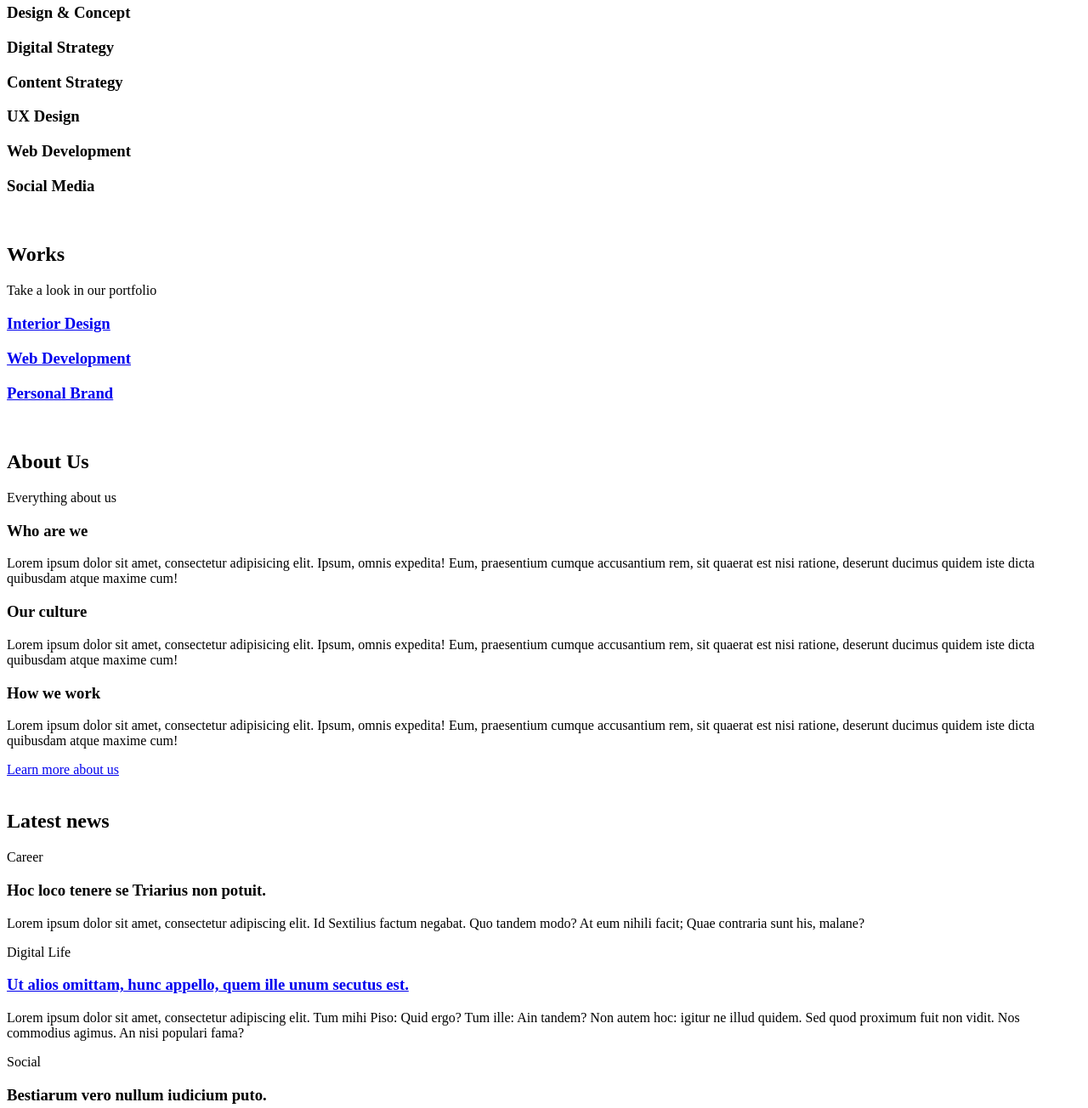
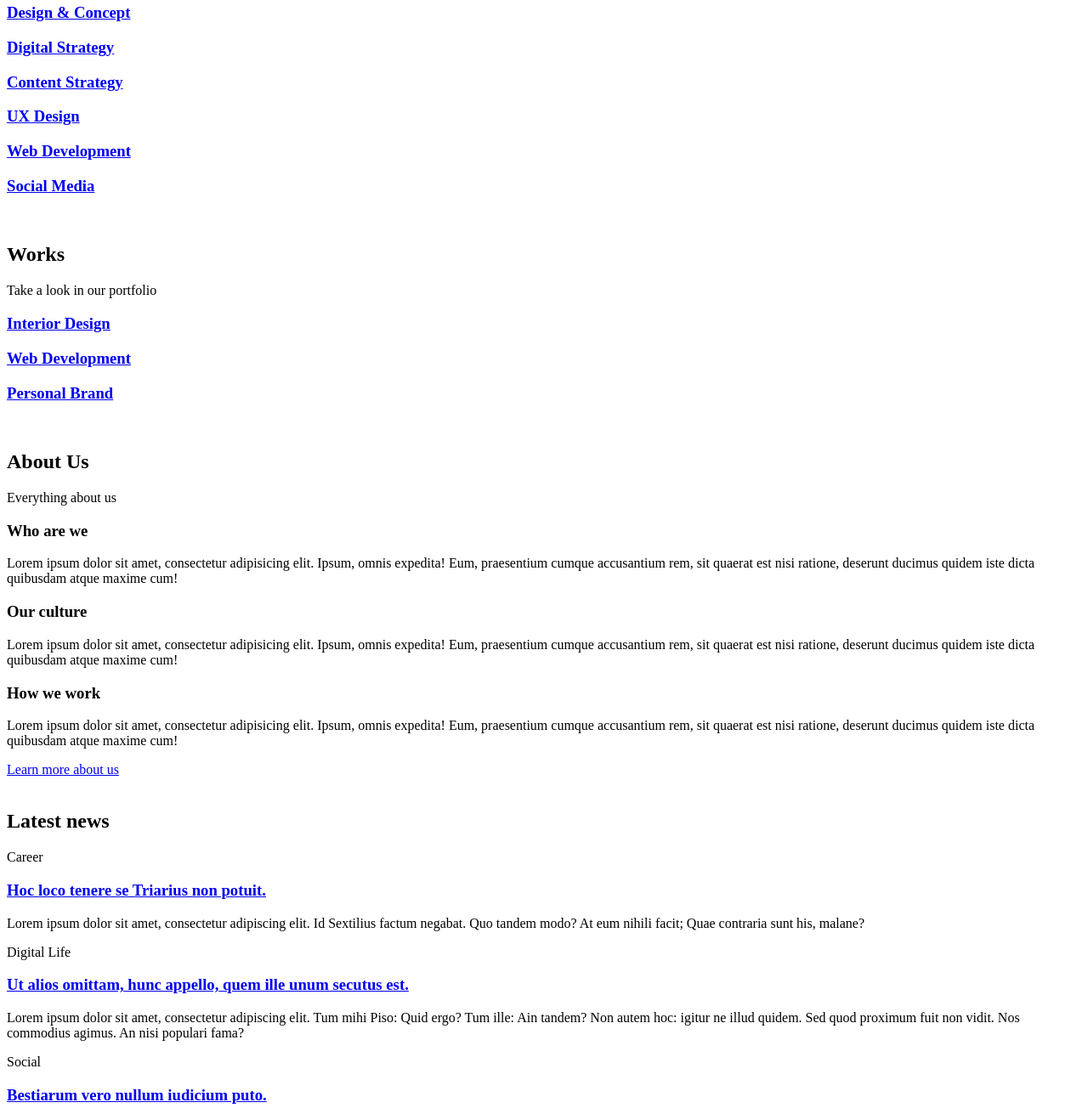
Before and after one commit to ManuRodriguezC/holbertonschool-web_front_end, a plain HTML site: page html_advanced/23-index.html in a window 1280 px wide. Shown: the part 380-1684 px from the top of the page at 85% size. Drawn offline with Linux system fonts and the light colour scheme.

Commit message:
Created the links in servides, works and latest sections

```diff
--- a/html_advanced/23-index.html
+++ b/html_advanced/23-index.html
@@ -53,12 +53,12 @@
                         <p>We work with you</p>
                     </header>
                     <div>
-                        <h3><a href="#"></a>Design & Concept</a></h3>
-                        <h3><a href="#"></a>Digital Strategy</a></h3>
-                        <h3><a href="#"></a>Content Strategy</a></h3>
-                        <h3><a href="#"></a>UX Design</a></h3>
-                        <h3><a href="#"></a>Web Development</a></h3>
-                        <h3><a href="#"></a>Social Media</a></h3>
+                        <h3><a href="#">Design & Concept</a></h3>
+                        <h3><a href="#">Digital Strategy</a></h3>
+                        <h3><a href="#">Content Strategy</a></h3>
+                        <h3><a href="#">UX Design</a></h3>
+                        <h3><a href="#">Web Development</a></h3>
+                        <h3><a href="#">Social Media</a></h3>
                     </div>
                 </div>
             </section>
@@ -124,7 +124,7 @@
                     <div>
                         <article>
                             <p>Career</p>
-                            <h3><a href="#"></a>Hoc loco tenere se Triarius non potuit.</a></h3>
+                            <h3><a href="#">Hoc loco tenere se Triarius non potuit.</a></h3>
                             <p>
                                 Lorem ipsum dolor sit amet, consectetur adipiscing elit. Id
                                 Sextilius factum negabat. Quo tandem modo? At eum nihili facit; Quae
@@ -143,7 +143,7 @@
                         </article>
                         <article>
                             <p>Social</p>
-                            <h3><a href="#"></a>Bestiarum vero nullum iudicium puto.</a></h3>
+                            <h3><a href="#">Bestiarum vero nullum iudicium puto.</a></h3>
                             <p>
                                 Lorem ipsum dolor sit amet, consectetur adipiscing elit. Non
                                 igitur bene. Quid enim est a Chrysippo praetermissum in Stoicis?
```
